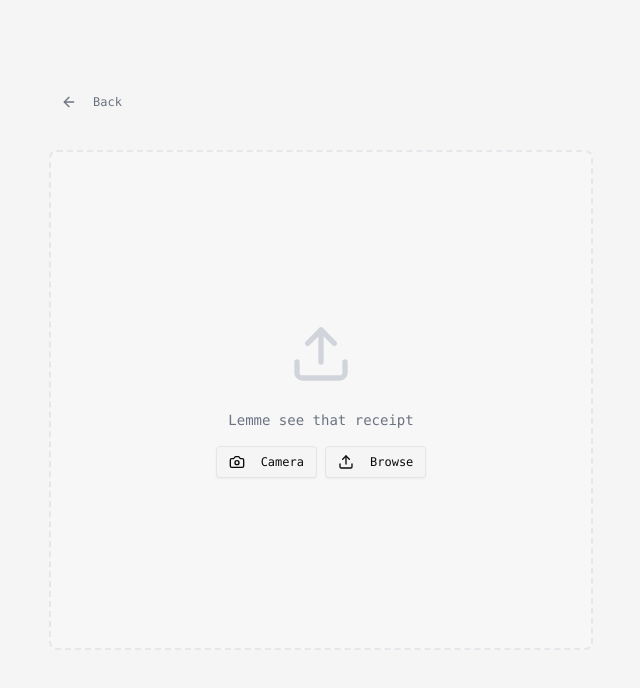
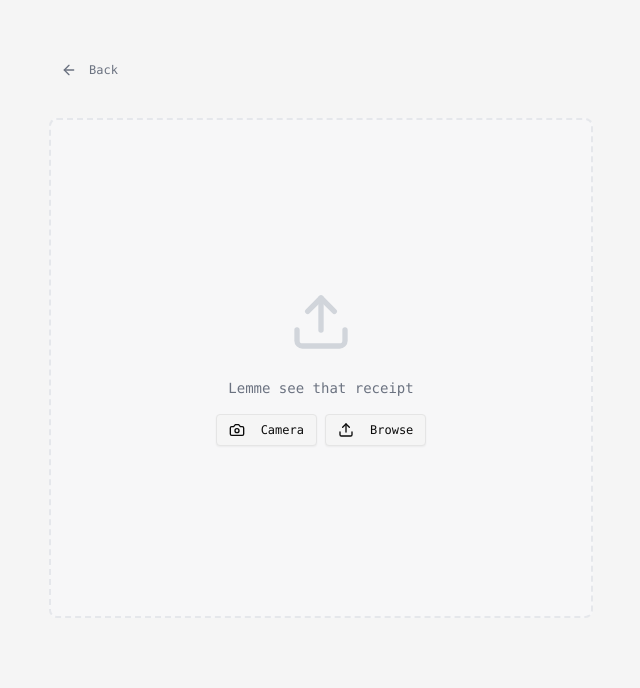
Before and after one commit to kvithana/bill-split, a Next.js app: page /create in a window 1280 px wide. Shown: the top 688 px of the page, without its empty margins (319-959 px from the left). Built offline with nearby package versions, Linux system fonts and the light colour scheme.

Commit message:
fix: adjust receipt upload container margin for better layout

```diff
--- a/components/receipt-upload.tsx
+++ b/components/receipt-upload.tsx
@@ -80,14 +80,14 @@ export default function ReceiptImport({ onDone }: { onDone: (id: string) => void
   })
 
   return (
-    <div className="relative w-full max-w-xl mx-auto px-4">
+    <div className="relative w-full max-w-xl mx-auto px-4 -mt-16">
       <Button
         variant="ghost"
         size="sm"
         onClick={() => router.push("/")}
         className="absolute -top-16 left-4 font-mono text-gray-500 hover:text-gray-800"
       >
-        <ArrowLeft className="h-4 w-4 mr-2" />
+        <ArrowLeft className="h-4 w-4 mr-1" />
         Back
       </Button>
 
```
